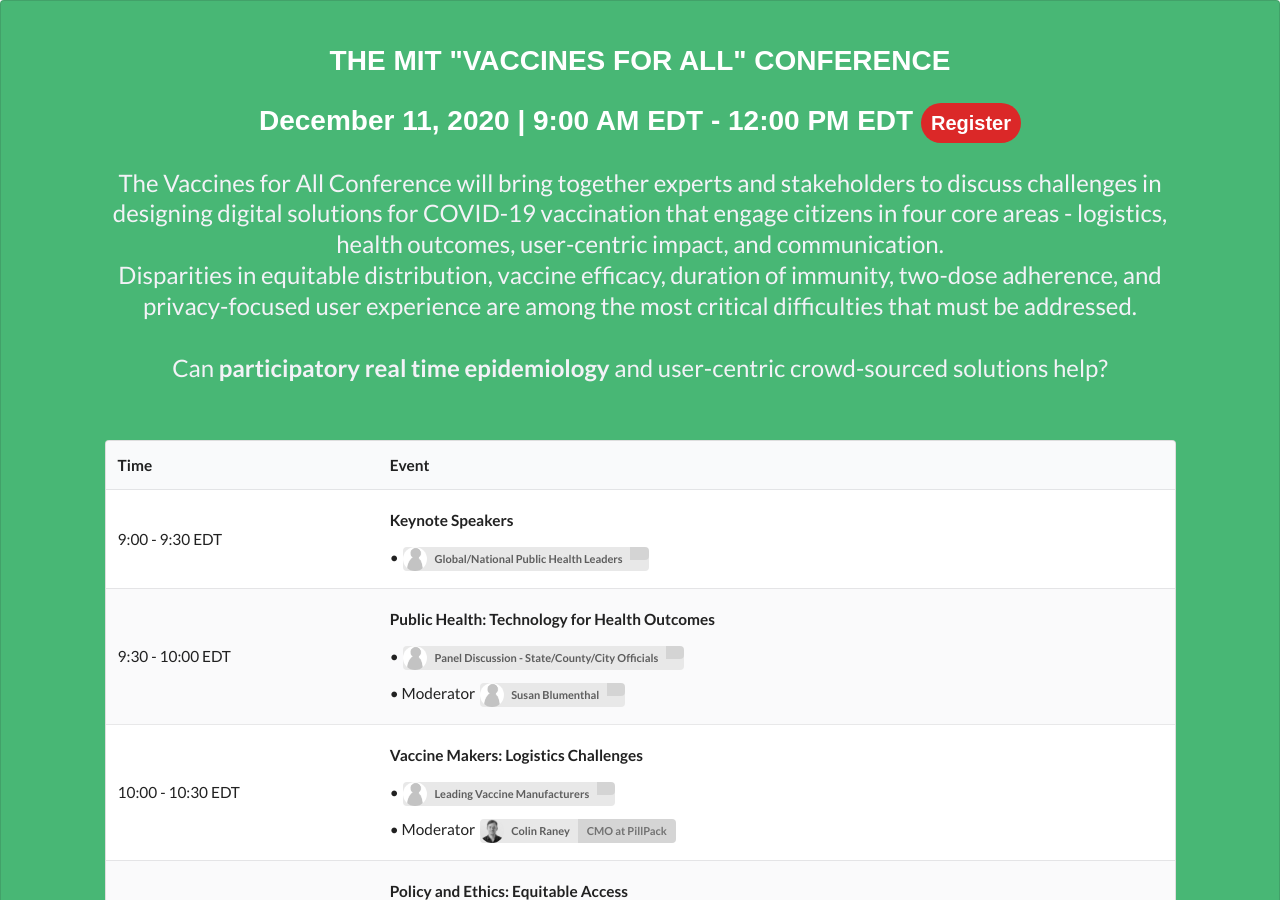
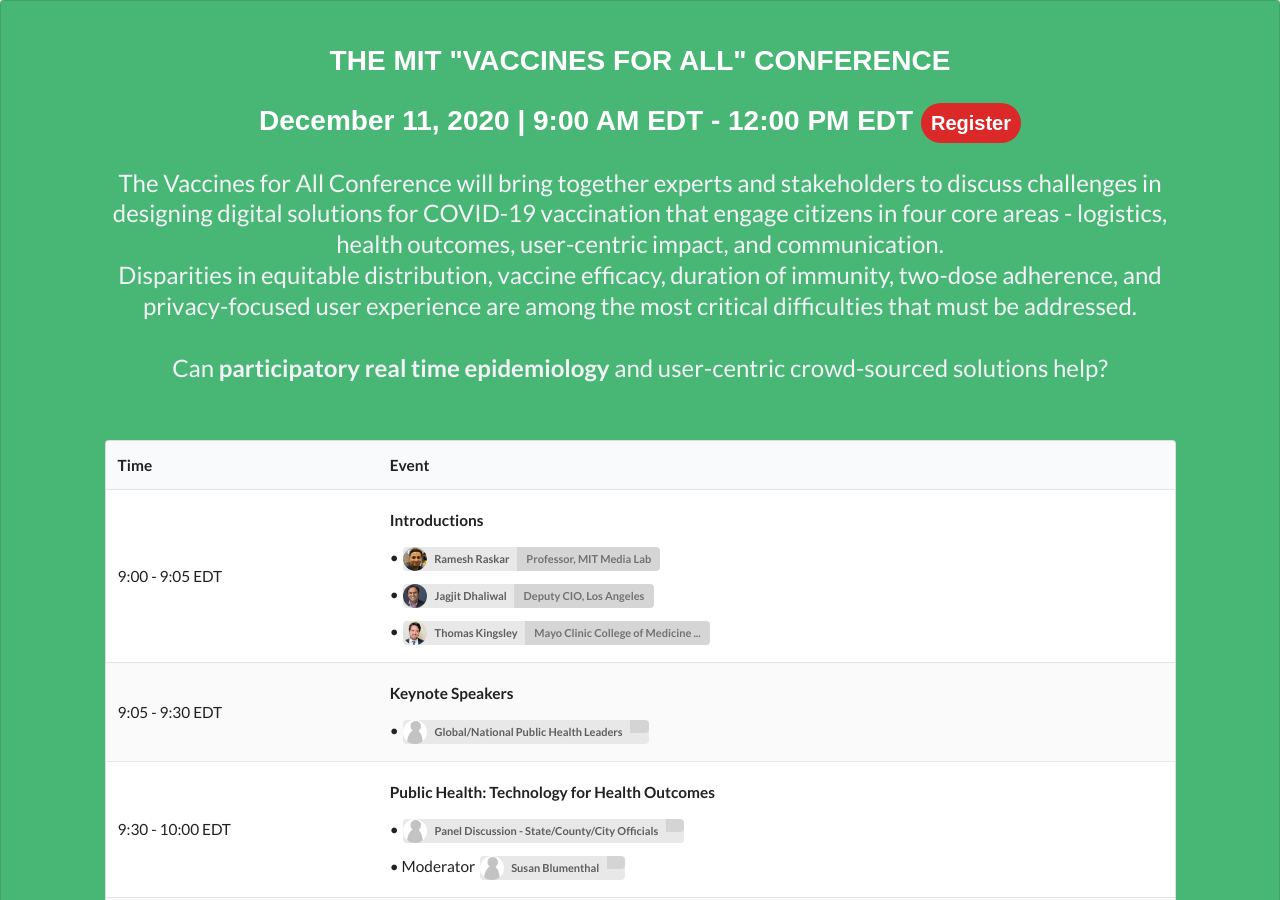
Before and after one commit to responsible-data-summit/events, a Jekyll site: the page built from agenda-0806.html, in a window 1280 px wide and 900 px high. Built offline with Jekyll 4.4.1, drawn with Linux system fonts in a browser that asks for light colours; some web fonts are replaced; comment, search, counter and statistics services are not loaded.

Commit message:
add intro

```diff
--- a/_data/agenda1211.yml
+++ b/_data/agenda1211.yml
@@ -1,7 +1,13 @@
-- time: 9:00 - 9:30
+- time: 9:00 - 9:05
+  sections:
+    - title: "Introductions"
+      speakers:
+        - name: Ramesh Raskar
+        - name: Jagjit Dhaliwal
+        - name: Thomas Kingsley
+- time: 9:05 - 9:30
   sections:
     - title: "Keynote Speakers"
-      register: "https://docs.google.com/forms/d/e/1FAIpQLSc51GNcM_tYxd-fBQ2YPTK5zClCGA2fju3Wu7O1oJn_a96xeg/viewform"
       speakers:
         - name: Global/National Public Health Leaders
 - time: 9:30 - 10:00
--- a/_data/speakers_trust.yml
+++ b/_data/speakers_trust.yml
@@ -217,3 +217,8 @@
   title: |
     Knight-Wallace Reporting Fellow at STAT
   avatar: nicholasfleur.jpg
+
+- name: Jagjit Dhaliwal
+  title: |
+    Deputy CIO, Los Angeles
+  avatar: jagjitdhaliwal.jpg
```
Also changed, not shown: assets/img/speakers/jagjitdhaliwal.jpg (added).
